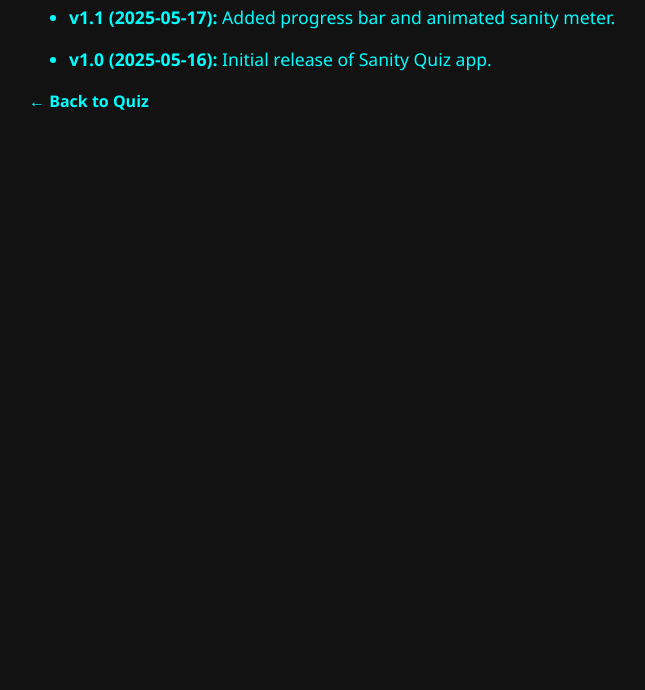
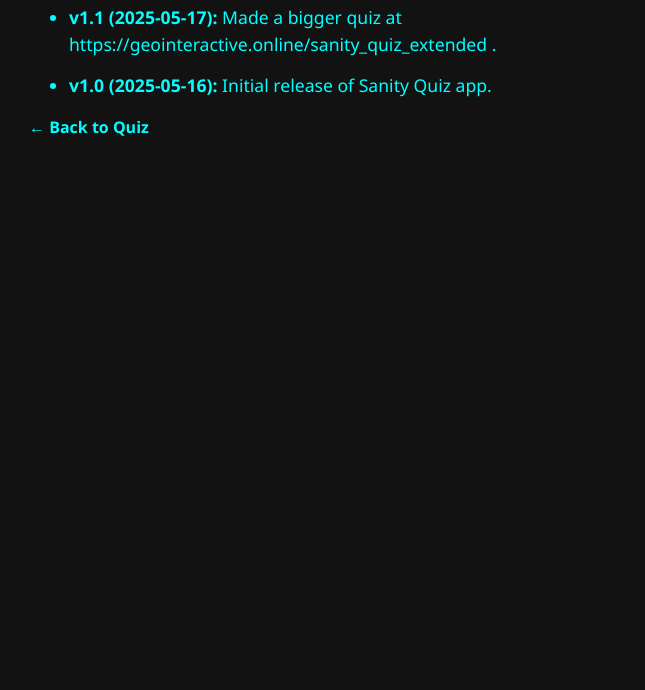
Before and after one commit to geo-interactive-DEV/Web, a plain HTML site: page sanity_quiz_update_log.html in a window 1280 px wide. Shown: the part 110-800 px from the top of the page, without its empty margins (261-906 px from the left). Drawn offline with Linux system fonts and the light colour scheme.

Commit message:
Update sanity_quiz_update_log.html

```diff
--- a/sanity_quiz_update_log.html
+++ b/sanity_quiz_update_log.html
@@ -36,7 +36,7 @@
 <body>
   <h1>📝 Sanity Quiz - Update Log</h1>
   <ul>
-    <li><strong>v1.1 (2025-05-17):</strong> Added progress bar and animated sanity meter.</li>
+    <li><strong>v1.1 (2025-05-17):</strong> Made a bigger quiz at https://geointeractive.online/sanity_quiz_extended .</li>
     <li><strong>v1.0 (2025-05-16):</strong> Initial release of Sanity Quiz app.</li>
   </ul>
   <p><a href="sanity_quiz.html">← Back to Quiz</a></p>
```
